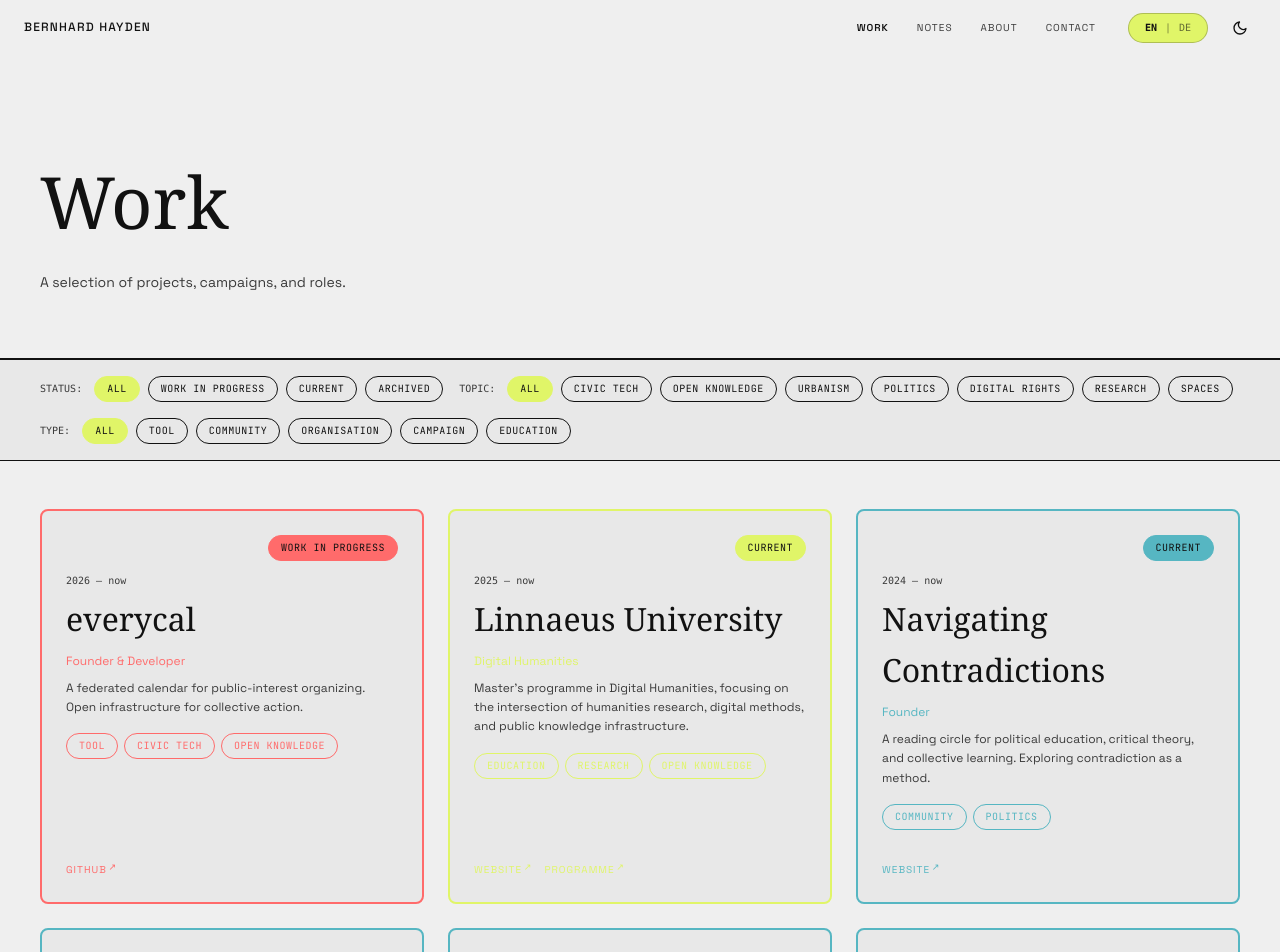
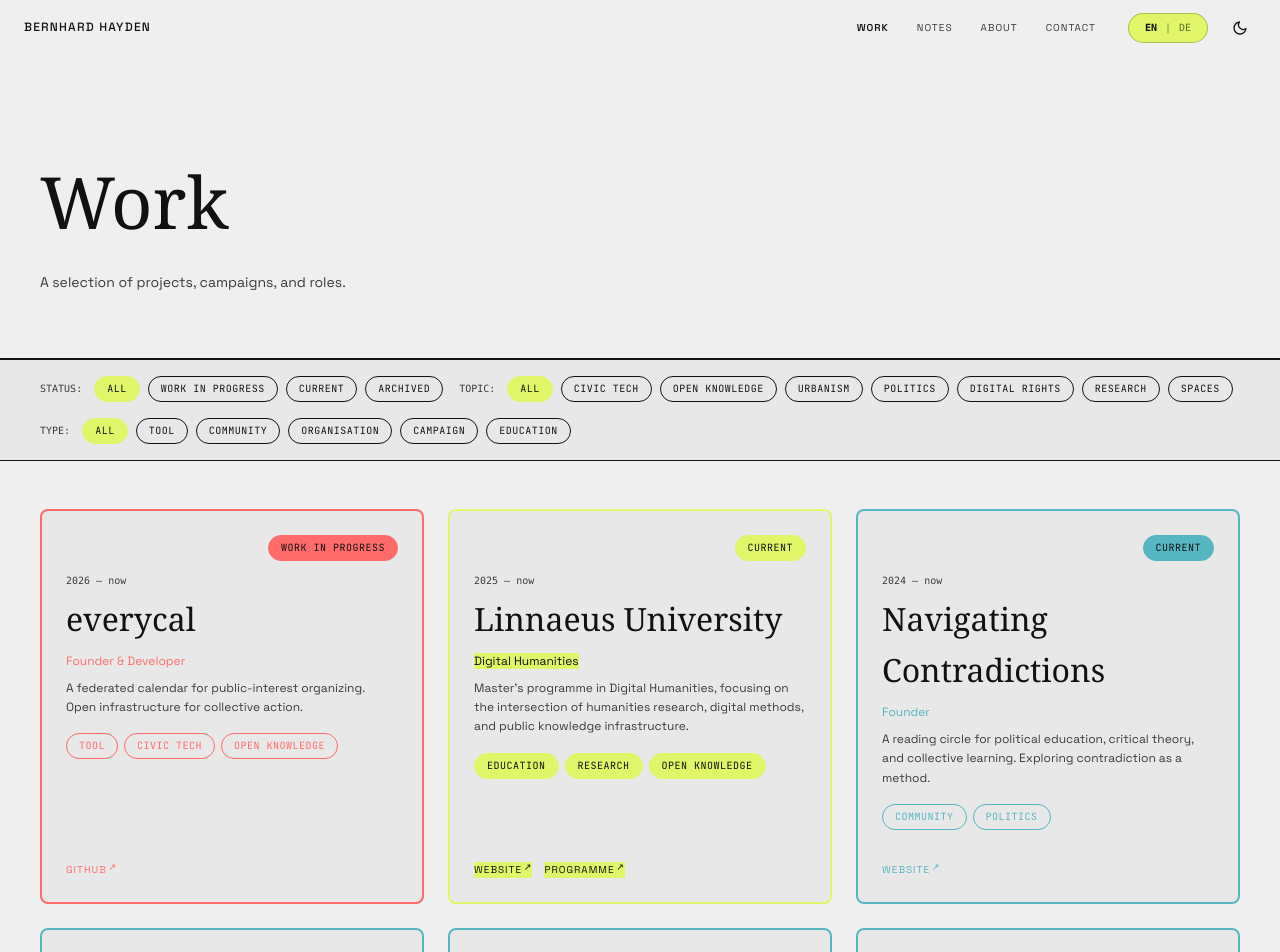
Before and after one commit to burnoutberni/bhayden.at, a React (Vite) app: page /work in a window 1280 px wide. Shown: the top 952 px of the page. Built offline with nearby package versions, Linux system fonts and the light colour scheme.

Commit message:
Improve lime accent readability on light UI

```diff
--- a/src/components/Footer.tsx
+++ b/src/components/Footer.tsx
@@ -43,9 +43,8 @@ export default function Footer() {
             </p>
             <a
               href={mailto}
-              className="font-mono text-xl-custom md:text-2xl-custom inline-block mb-6 transition-all duration-200 hover:underline"
+              className="accent-highlight highlight-invert font-mono text-xl-custom md:text-2xl-custom inline-block mb-6 transition-all duration-200 hover:underline"
               style={{
-                color: 'var(--color-page-accent)',
                 textUnderlineOffset: '6px',
                 textDecorationThickness: '2px',
               }}
--- a/src/components/ProjectCard.tsx
+++ b/src/components/ProjectCard.tsx
@@ -5,6 +5,7 @@ import ExternalLinkGlyph from '@/components/ExternalLinkGlyph';
 type CardColors = {
   border: string;
   badge: string;
+  text: string;
 };
 
 type ProjectCardProps = {
@@ -54,6 +55,7 @@ export default function ProjectCard({
   const isDark = variant === 'dark';
   const cardTextColor = isDark ? '#F5F1E8' : 'var(--color-ink)';
   const mutedColor = isDark ? 'rgba(245, 241, 232, 0.82)' : 'var(--color-ink-muted)';
+  const usesLimeHighlight = !isDark && colors.text === 'var(--color-dark-void)';
   const statusPillColor = statusKey === 'archived' && !isDark ? 'var(--color-ink)' : colors.badge;
   const statusPillTextColor = statusKey === 'archived' && !isDark ? 'var(--color-cream)' : '#111111';
   const cardProps = handleCardActivate
@@ -113,8 +115,13 @@ export default function ProjectCard({
       </h3>
 
       {role && (
-        <p className="font-grotesk text-sm-custom mb-2" style={{ color: colors.border }}>
-          {role}
+        <p className="font-grotesk text-sm-custom mb-2" style={{ color: colors.text }}>
+          <span
+            className={usesLimeHighlight ? 'accent-highlight project-card-role-highlight' : ''}
+            style={usesLimeHighlight ? { padding: 0 } : undefined}
+          >
+            {role}
+          </span>
         </p>
       )}
 
@@ -126,7 +133,7 @@ export default function ProjectCard({
         {typeLabel && (
           <button
             type="button"
-            className="pill-badge pill-badge-contextual"
+            className={`pill-badge pill-badge-contextual ${usesLimeHighlight ? 'project-card-lime-pill highlight-invert' : ''}`}
             onClick={(event) => {
               event.stopPropagation();
               onTypeClick?.();
@@ -134,9 +141,10 @@ export default function ProjectCard({
             style={{
               cursor: onTypeClick ? 'pointer' : 'default',
               ['--badge-base-border' as string]: colors.border,
-              ['--badge-base-fg' as string]: colors.border,
-              ['--badge-hover-bg' as string]: colors.border,
-              ['--badge-hover-fg' as string]: '#111111',
+              ['--badge-base-fg' as string]: colors.text,
+              ['--badge-hover-bg' as string]: usesLimeHighlight ? 'var(--color-dark-void)' : colors.border,
+              ['--badge-hover-fg' as string]: usesLimeHighlight ? 'var(--color-accent-lime)' : colors.text,
+              backgroundColor: usesLimeHighlight ? colors.border : 'transparent',
             }}
           >
             {typeLabel}
@@ -146,7 +154,7 @@ export default function ProjectCard({
           <button
             type="button"
             key={`${projectId}-${topic}`}
-            className="pill-badge pill-badge-contextual"
+            className={`pill-badge pill-badge-contextual ${usesLimeHighlight ? 'project-card-lime-pill highlight-invert' : ''}`}
             onClick={(event) => {
               event.stopPropagation();
               onTopicClick?.(index);
@@ -154,9 +162,10 @@ export default function ProjectCard({
             style={{
               cursor: onTopicClick ? 'pointer' : 'default',
               ['--badge-base-border' as string]: colors.border,
-              ['--badge-base-fg' as string]: colors.border,
-              ['--badge-hover-bg' as string]: colors.border,
-              ['--badge-hover-fg' as string]: '#111111',
+              ['--badge-base-fg' as string]: colors.text,
+              ['--badge-hover-bg' as string]: usesLimeHighlight ? 'var(--color-dark-void)' : colors.border,
+              ['--badge-hover-fg' as string]: usesLimeHighlight ? 'var(--color-accent-lime)' : colors.text,
+              backgroundColor: usesLimeHighlight ? colors.border : 'transparent',
             }}
           >
             {topic}
@@ -171,8 +180,12 @@ export default function ProjectCard({
             target="_blank"
             rel="noopener noreferrer"
             onClick={(event) => event.stopPropagation()}
-            className="project-card-link project-card-primary-link font-grotesk text-xs-custom uppercase tracking-widest transition-colors hover:underline"
-            style={{ color: colors.border, textUnderlineOffset: '3px' }}
+            className={`project-card-link project-card-primary-link font-grotesk text-xs-custom uppercase tracking-widest transition-colors hover:underline ${usesLimeHighlight ? 'accent-highlight highlight-invert' : ''}`}
+            style={{
+              color: usesLimeHighlight ? undefined : colors.text,
+              padding: usesLimeHighlight ? 0 : undefined,
+              textUnderlineOffset: '3px',
+            }}
           >
             {primaryLink.label}
             <ExternalLinkGlyph />
@@ -184,9 +197,10 @@ export default function ProjectCard({
               target="_blank"
               rel="noopener noreferrer"
               onClick={(event) => event.stopPropagation()}
-              className="project-card-link project-card-secondary-link font-grotesk text-xs-custom uppercase tracking-widest hover:underline"
+            className={`project-card-link project-card-secondary-link font-grotesk text-xs-custom uppercase tracking-widest hover:underline ${usesLimeHighlight ? 'accent-highlight highlight-invert' : ''}`}
               style={{
-                color: colors.border,
+                color: usesLimeHighlight ? undefined : colors.text,
+                padding: usesLimeHighlight ? 0 : undefined,
                 textUnderlineOffset: '3px',
                 transitionDelay: `${index * 55}ms`,
               }}
--- a/src/index.css
+++ b/src/index.css
@@ -20,7 +20,7 @@
     --color-accent-cyan: #56B6C2;
     --color-accent-orange: #E5C07B;
     --color-page-accent: var(--color-accent-lime);
-    --color-page-accent-text: var(--color-ink-muted);
+    --color-page-accent-text: #111111;
     --events-section-bg: radial-gradient(circle at 12% 22%, rgba(224, 245, 104, 0.2) 0%, transparent 46%), radial-gradient(circle at 86% 18%, rgba(86, 182, 194, 0.18) 0%, transparent 42%), linear-gradient(165deg, #f4f4f1 0%, #efefec 60%, #e8e8e4 100%);
 
     --text-xs: 10px;
@@ -79,7 +79,7 @@
     --color-border-brutalist-inverse: #111111;
     --shadow-brutal: 8px 8px 0px 0px #EFEFEF;
     --shadow-brutal-inverse: 8px 8px 0px 0px #111111;
-    --color-page-accent-text: var(--color-page-accent);
+    --color-page-accent-text: #111111;
     --events-section-bg: radial-gradient(circle at 12% 22%, rgba(224, 245, 104, 0.2) 0%, transparent 46%), radial-gradient(circle at 86% 18%, rgba(86, 182, 194, 0.18) 0%, transparent 42%), linear-gradient(165deg, #151515 0%, #1a1a1a 60%, #101010 100%);
 
     --background: 0 0% 6.7%;
@@ -129,8 +129,8 @@
   }
 
   ::selection {
-    background-color: var(--color-accent-lime);
-    color: var(--color-ink);
+    background-color: var(--color-page-accent);
+    color: var(--color-page-accent-text);
   }
 
   @media (prefers-reduced-motion: reduce) {
@@ -188,6 +188,11 @@
     text-decoration-line: none !important;
   }
 
+  .link-arrow-left {
+    margin-left: 0;
+    margin-right: 0.18em;
+  }
+
   .link-with-arrow:hover .link-label,
   .link-with-arrow:focus-visible .link-label {
     text-decoration: underline;
@@ -202,6 +207,67 @@
     transition: color 220ms ease, opacity 220ms ease;
   }
 
+  .accent-highlight {
+    color: var(--color-dark-void);
+    background-color: var(--color-page-accent);
+    padding: 0 0.25rem;
+  }
+
+  .accent-highlight-icon {
+    color: var(--color-dark-void);
+    background-color: var(--color-page-accent);
+    padding: 1px;
+  }
+
+  html[data-theme="dark"] .accent-highlight {
+    color: var(--color-page-accent);
+    background-color: transparent;
+    padding: 0;
+  }
+
+  html[data-theme="dark"] .accent-highlight-icon {
+    color: var(--color-page-accent);
+    background-color: transparent;
+    padding: 0;
+  }
+
+  html[data-theme="dark"] .project-card-lime-pill,
+  html[data-theme="dark"] .project-card-lime-pill:hover,
+  html[data-theme="dark"] .project-card-lime-pill:focus-visible {
+    color: var(--color-accent-lime) !important;
+    background-color: transparent !important;
+    border-color: var(--color-accent-lime) !important;
+  }
+
+  .project-card-role-highlight::selection {
+    background-color: var(--color-dark-void);
+    color: var(--color-accent-lime);
+  }
+
+  .highlight-invert {
+    transition: background-color 180ms ease, color 180ms ease;
+  }
+
+  html:not([data-theme="dark"]) .highlight-invert:hover,
+  html:not([data-theme="dark"]) .highlight-invert:focus-visible {
+    background-color: var(--color-dark-void) !important;
+    color: var(--color-accent-lime) !important;
+  }
+
+  .highlight-invert-group {
+    transition: background-color 180ms ease, color 180ms ease;
+  }
+
+  .highlight-invert-group .highlight-invert-icon {
+    transition: background-color 180ms ease, color 180ms ease;
+  }
+
+  html:not([data-theme="dark"]) .highlight-invert-group:hover .highlight-invert-icon,
+  html:not([data-theme="dark"]) .highlight-invert-group:focus-within .highlight-invert-icon {
+    background-color: var(--color-dark-void) !important;
+    color: var(--color-accent-lime) !important;
+  }
+
   .project-card-selection:hover .project-card-secondary-link,
   .project-card-selection:focus-within .project-card-secondary-link {
     color: var(--color-ink-muted) !important;
@@ -211,6 +277,12 @@
   .project-card-selection:hover:not(:has(.project-card-secondary-link:hover)) .project-card-primary-link,
   .project-card-selection:focus-within:not(:has(.project-card-secondary-link:focus-visible)) .project-card-primary-link {
     text-decoration: underline;
+  }
+
+  html:not([data-theme="dark"]) .project-card-selection:hover:not(:has(.project-card-secondary-link:hover)) .project-card-primary-link.highlight-invert,
+  html:not([data-theme="dark"]) .project-card-selection:focus-within:not(:has(.project-card-secondary-link:focus-visible)) .project-card-primary-link.highlight-invert {
+    background-color: var(--color-dark-void) !important;
+    color: var(--color-accent-lime) !important;
   }
 
   .project-card-links:has(.project-card-link:hover) .project-card-link:not(:hover) {
@@ -269,17 +341,17 @@
   }
 
   .pill-badge:hover {
-    background-color: var(--color-accent-lime);
+    background-color: var(--color-page-accent);
     color: var(--color-dark-void);
-    border-color: var(--color-accent-lime);
+    border-color: var(--color-page-accent);
     text-decoration: underline;
     text-underline-offset: 3px;
   }
 
   .pill-badge-contextual:hover {
-    background-color: var(--badge-hover-bg, var(--color-accent-lime));
+    background-color: var(--badge-hover-bg, var(--color-page-accent));
     color: var(--badge-hover-fg, var(--color-dark-void));
-    border-color: var(--badge-hover-bg, var(--color-accent-lime));
+    border-color: var(--badge-hover-bg, var(--color-page-accent));
   }
 
   .pill-badge-contextual {
--- a/src/lib/projectCardColors.ts
+++ b/src/lib/projectCardColors.ts
@@ -3,12 +3,13 @@ import type { Project } from '@/data/content';
 type ProjectCardColor = {
   border: string;
   badge: string;
+  text: string;
 };
 
 const palette = {
-  lime: { border: 'var(--color-accent-lime)', badge: 'var(--color-accent-lime)' },
-  coral: { border: 'var(--color-accent-coral)', badge: 'var(--color-accent-coral)' },
-  cyan: { border: 'var(--color-accent-cyan)', badge: 'var(--color-accent-cyan)' },
+  lime: { border: 'var(--color-accent-lime)', badge: 'var(--color-accent-lime)', text: 'var(--color-dark-void)' },
+  coral: { border: 'var(--color-accent-coral)', badge: 'var(--color-accent-coral)', text: 'var(--color-accent-coral)' },
+  cyan: { border: 'var(--color-accent-cyan)', badge: 'var(--color-accent-cyan)', text: 'var(--color-accent-cyan)' },
 } satisfies Record<string, ProjectCardColor>;
 
 const typeColorMap: Partial<Record<Project['type'], ProjectCardColor>> = {
--- a/src/pages/Contact.tsx
+++ b/src/pages/Contact.tsx
@@ -25,9 +25,8 @@ export default function Contact() {
           </p>
           <a
             href={mailto}
-            className="font-mono text-2xl-custom inline-block transition-all duration-200 hover:underline"
+            className="accent-highlight highlight-invert font-mono text-2xl-custom inline-block transition-all duration-200 hover:underline"
             style={{
-              color: 'var(--color-page-accent)',
               textUnderlineOffset: '6px',
               textDecorationThickness: '2px',
             }}
```
Also changed, not shown: src/components/NewsletterSignup.tsx (+4 -4 lines).
